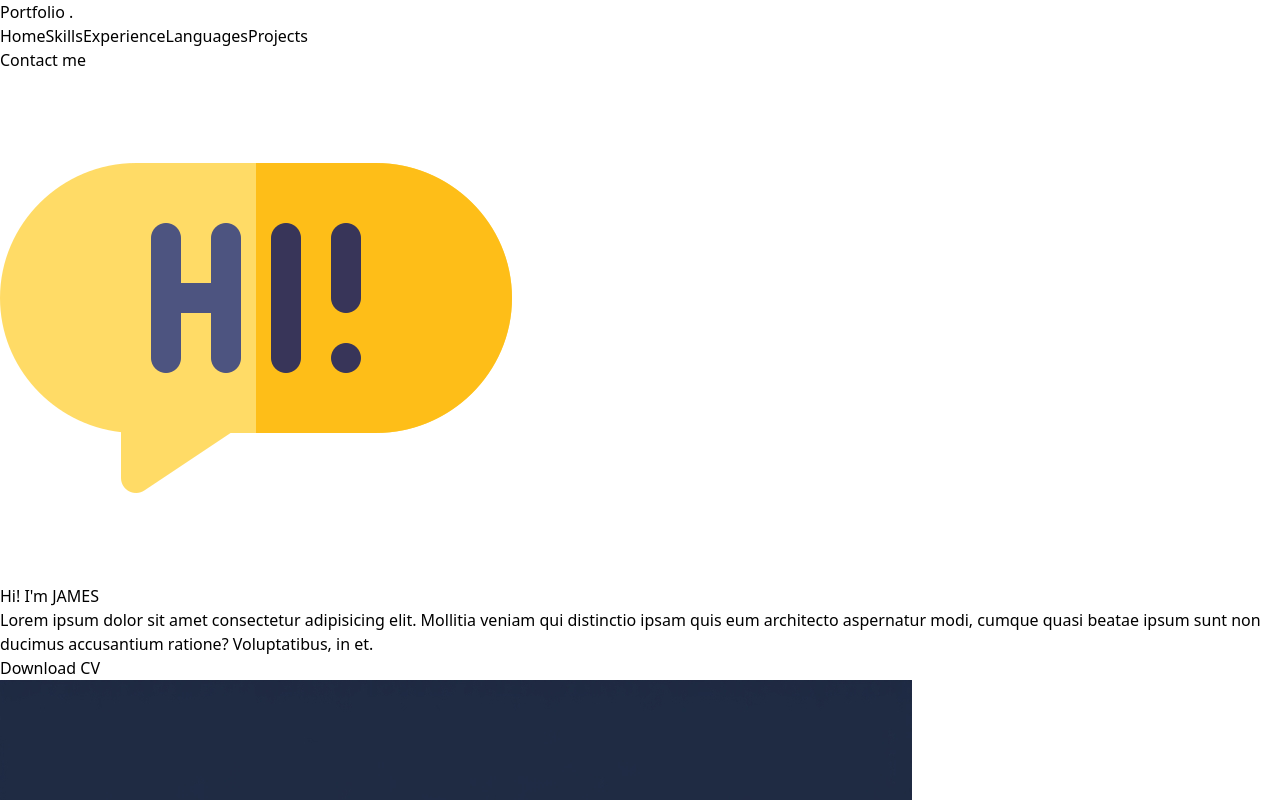
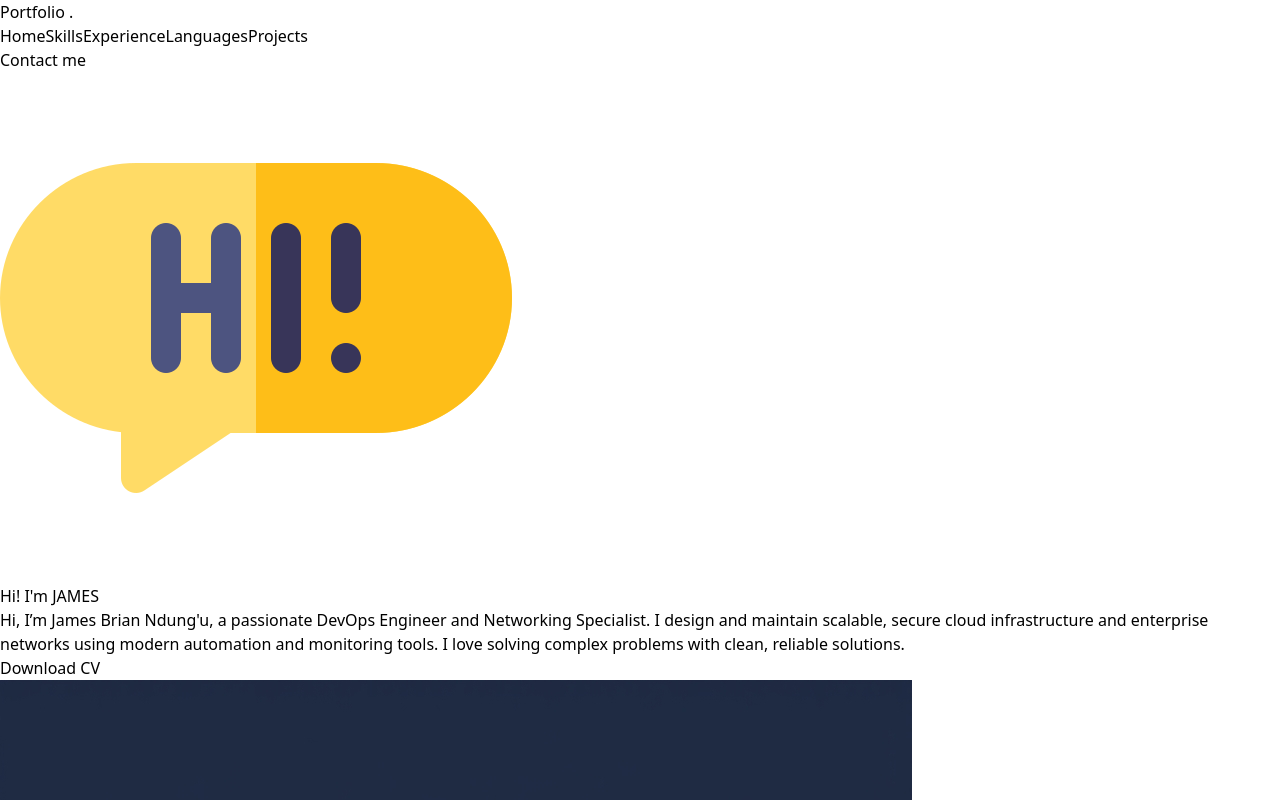
Before and after one commit to James-oss796/myportfolio, a React (Vite) app: page / in a window 1280 px wide. Shown: the top 800 px of the page. Built offline with nearby package versions, Linux system fonts and the light colour scheme.

Commit message:
Update Hero.jsx

```diff
--- a/src/components/hero/Hero.jsx
+++ b/src/components/hero/Hero.jsx
@@ -28,9 +28,9 @@ export default function Hero() {
                           className='absolute top-[350px] left-44 md:top-[-30px] md:left-[450px]
                           transform -translate-x-1/2 -translate-y-1/2 w-20 h-20' />
                         <h1 className='title-font sm:text-4xl text-4xl mb-4 font-bold text-white'>Hi! I'm <span className='text-orange-500 font-bold size-20'>JAMES</span></h1>
-                            <p data-aos='fade-right' data-aos-delay='600' className='mb-8 leading-relaxed'>Lorem ipsum dolor sit amet consectetur adipisicing elit.
-                                Mollitia veniam qui distinctio ipsam quis eum architecto aspernatur modi,
-                                 cumque quasi beatae ipsum sunt non ducimus accusantium ratione? Voluptatibus, in et.
+                            <p data-aos='fade-right' data-aos-delay='600' className='mb-8 leading-relaxed'>Hi, I’m James Brian Ndung'u, a passionate DevOps Engineer and Networking Specialist.
+                              I design and maintain scalable, secure cloud infrastructure and enterprise networks using modern automation and monitoring tools. I love solving complex problems with clean, reliable solutions.
+
                             </p>
                             <div className='flex justify-center'>
                               <a href={CV} download>
```
